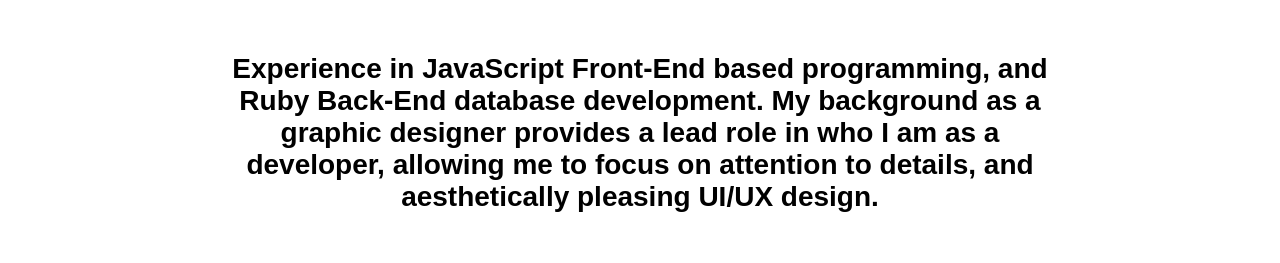
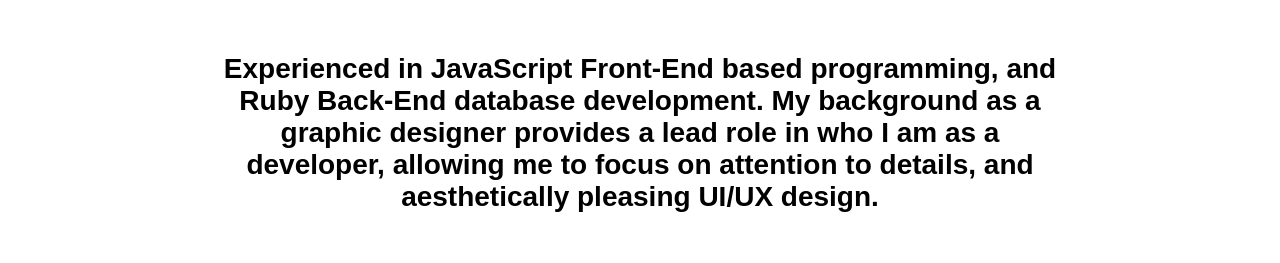
Before and after one commit to johnshellabarger/personal-website, a React (Create React App) app: page / in a window 1280 px wide. Shown: the part 1137-1400 px from the top of the page. Built offline with nearby package versions, Linux system fonts and the light colour scheme.

Commit message:
fixed typo

```diff
--- a/src/components/about/AboutSection.js
+++ b/src/components/about/AboutSection.js
@@ -9,7 +9,7 @@
         </h1>
 
         <p className='about-sub-paragraph'>
-          Experience in JavaScript Front-End based programming,
+          Experienced in JavaScript Front-End based programming,
           and Ruby Back-End database development. My background
           as a graphic designer provides a lead role in who I am
           as a developer, allowing me to focus on attention to details,
```
